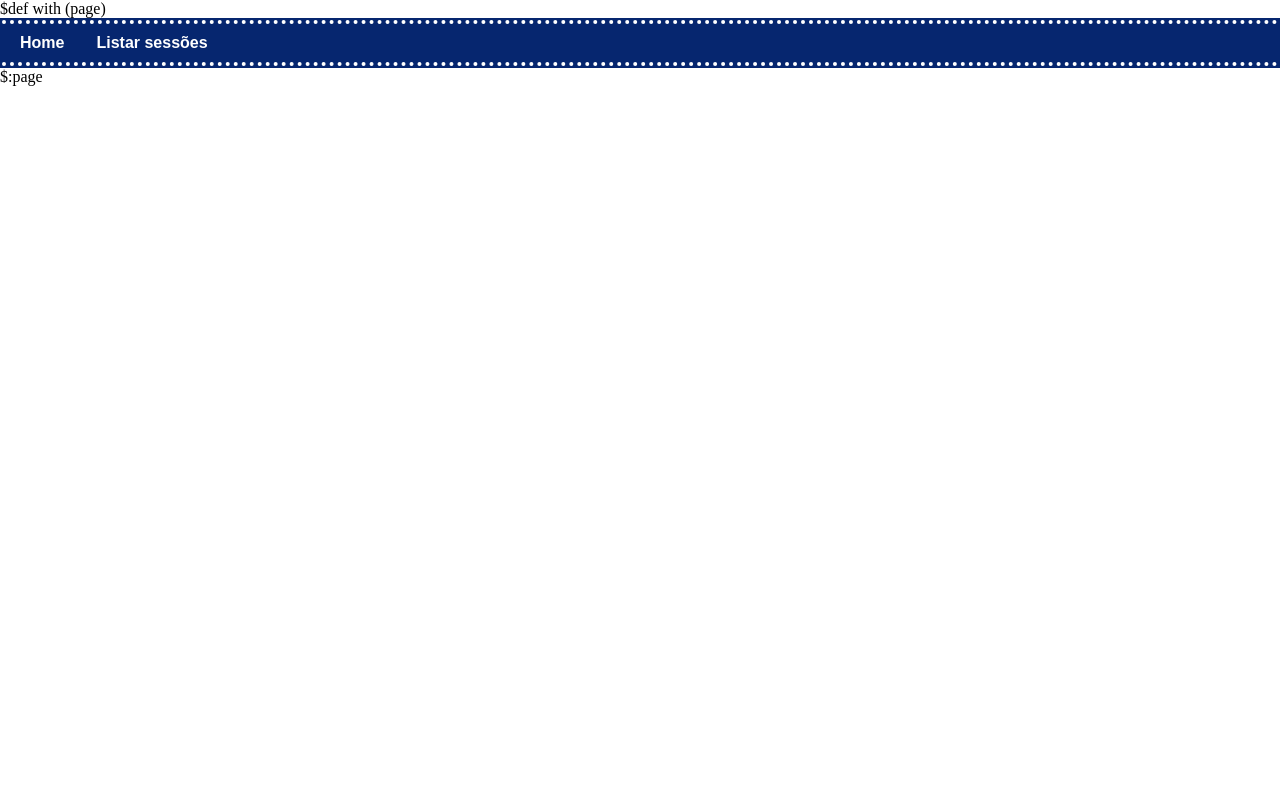
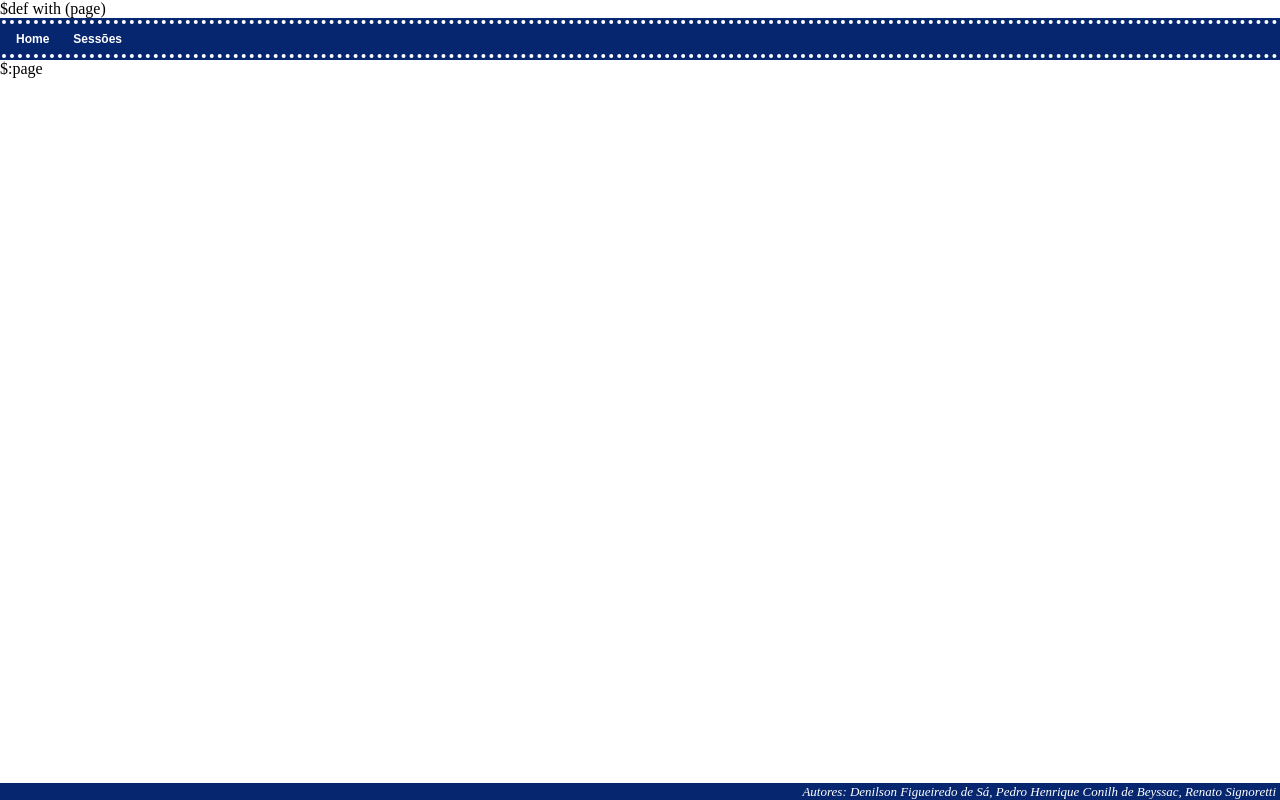
Before and after one commit to denilsonsa/trabalho-so-2010-2, a Python web app: template webserver/templates/base.html in a window 1280 px wide. Run offline with Jinja, Linux system fonts and the light colour scheme; the template is opened without the code that fills it, so the values that code supplies are empty.

Commit message:
Adicionado rodapé com os nomes dos autores

```diff
--- a/webserver/static/style.css
+++ b/webserver/static/style.css
@@ -3,14 +3,24 @@
 html, body {
 	margin: 0;
 	padding: 0;
-	/*background: #DDD;
-	color: black;*/
+	background: white;
+	color: black;
 }
 
 a img {
 	border: 0;
 }
 
+/* Color list:
+
+#1240AB - Main
+#2A4480 - darker
+#06266F - even darker
+#4671D5 - lighter
+#6C8CD5 - even lighter
+
+Thanks to http://www.colorschemedesigner.com/
+*/
 
 /* Top horizontal menu */
 div.horizontalmenu {
@@ -46,6 +56,7 @@ ul.horizontalmenu > li > a {
     background: #06266F;
     color: white;
     text-decoration: none;
+	font-size: 12px;
     font-family: sans-serif;
     font-weight: bold;
 }
@@ -59,6 +70,23 @@ ul.horizontalmenu > li > a:focus {
 /* The main content area */
 .content {
     margin: 0;
+	margin-bottom: 17px;  /* Enough for the .footer */
+
+}
+.footer {
+	position: fixed;
+	bottom: 0;
+	left: 0;
+	right: 0;
+
+	padding: 2px 4px;
+	font-size: 13px;
+	line-height: 1em;
+
+	text-align: right;
+	font-style: italic;
+	background: #06266F;
+	color: white;
 }
 
 
--- a/webserver/templates/base.html
+++ b/webserver/templates/base.html
@@ -3,7 +3,7 @@ $def with (page)
 <html lang="pt-br"><head>
 <meta http-equiv="Content-Type" content="text/html; charset=UTF-8">
 <title>Trabalho 3 de S.O.</title>
-<meta name="author" content="Denilson Figueiredo de S&aacute;">
+<meta name="author" content="Denilson Figueiredo de Sá, Pedro Henrique Conilh de Beyssac, Renato Signoretti">
 <link rel="stylesheet" type="text/css" href="static/style.css">
 </head><body>
 
@@ -11,7 +11,7 @@ $def with (page)
 <div class="filmeffect">
 <ul class="horizontalmenu">
 <li><a href="/">Home</a></li>
-<li><a href="/sessoes">Listar sessões</a></li>
+<li><a href="/sessoes">Sessões</a></li>
 </ul>
 <br>
 </div>
@@ -21,4 +21,8 @@ $def with (page)
 $:page
 </div>
 
+<div class="footer">
+Autores: Denilson Figueiredo de Sá, Pedro Henrique Conilh de Beyssac, Renato Signoretti
+</div>
+
 </body></html>
```
